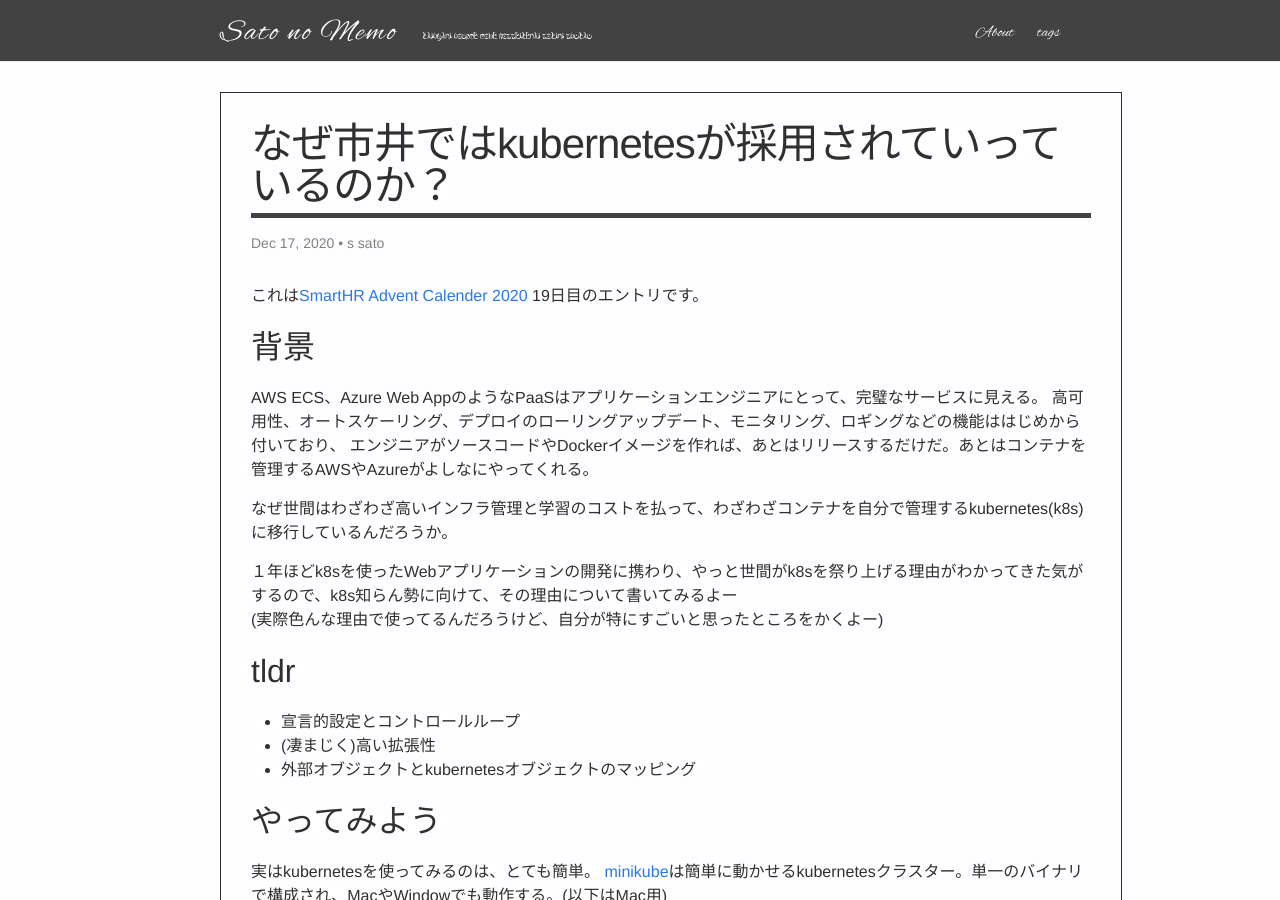
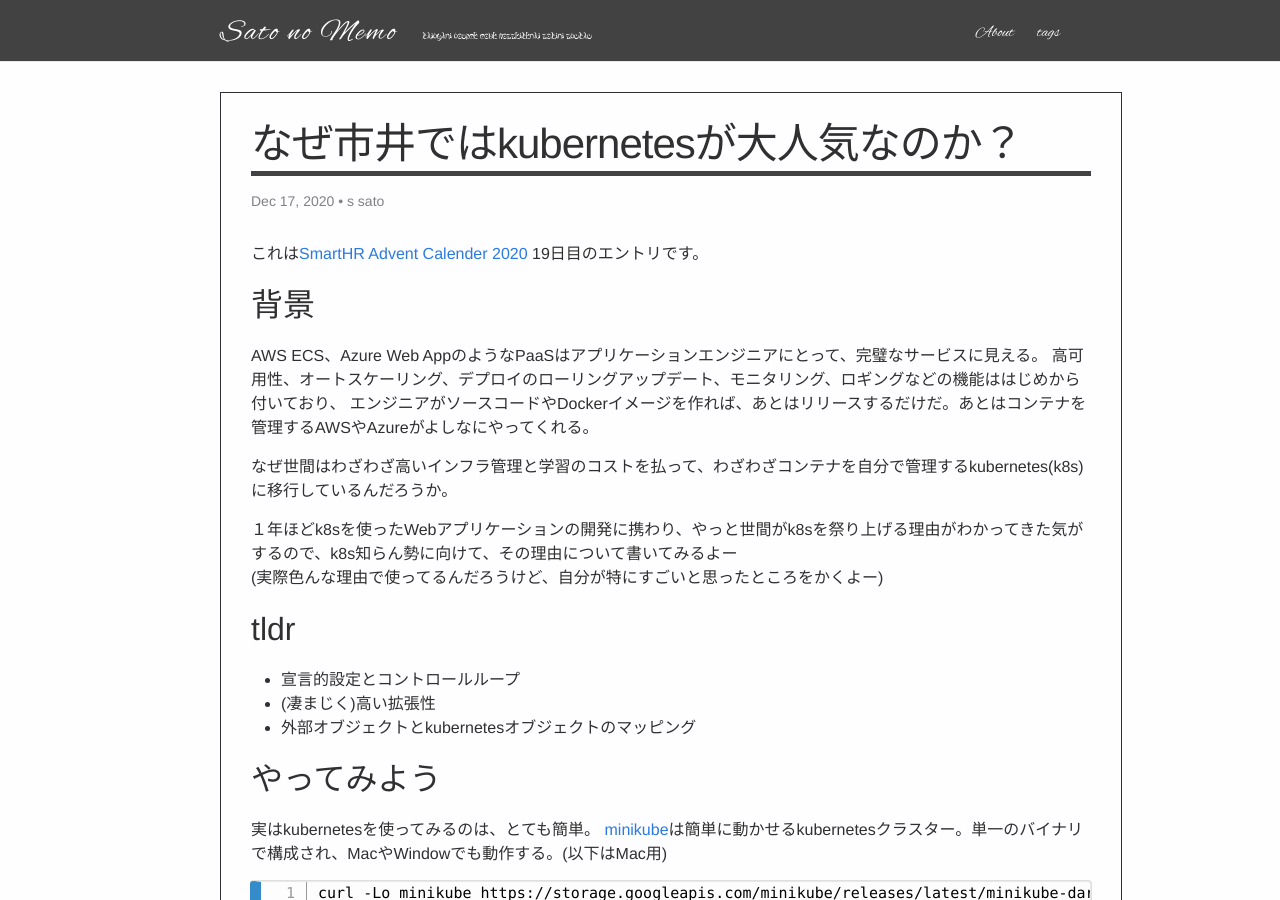
Before and after one commit to sato-s/sato-s.github.io, a Jekyll site: the page built from _posts/2020-12-19-k8s-sugoi.md, in a window 1280 px wide and 900 px high. Built offline with Jekyll 4.4.1, drawn with Linux system fonts in a browser that asks for light colours; nearby versions of some CDN libraries.

Commit message:
changed title

```diff
--- a/_posts/2020-12-19-k8s-sugoi.md
+++ b/_posts/2020-12-19-k8s-sugoi.md
@@ -1,6 +1,6 @@
 ---
 layout: post
-title: なぜ市井ではkubernetesが採用されていっているのか？
+title: なぜ市井ではkubernetesが大人気なのか？
 date: '2020-12-18T00:17:00.000+09:00'
 author: s sato
 tags:
```
